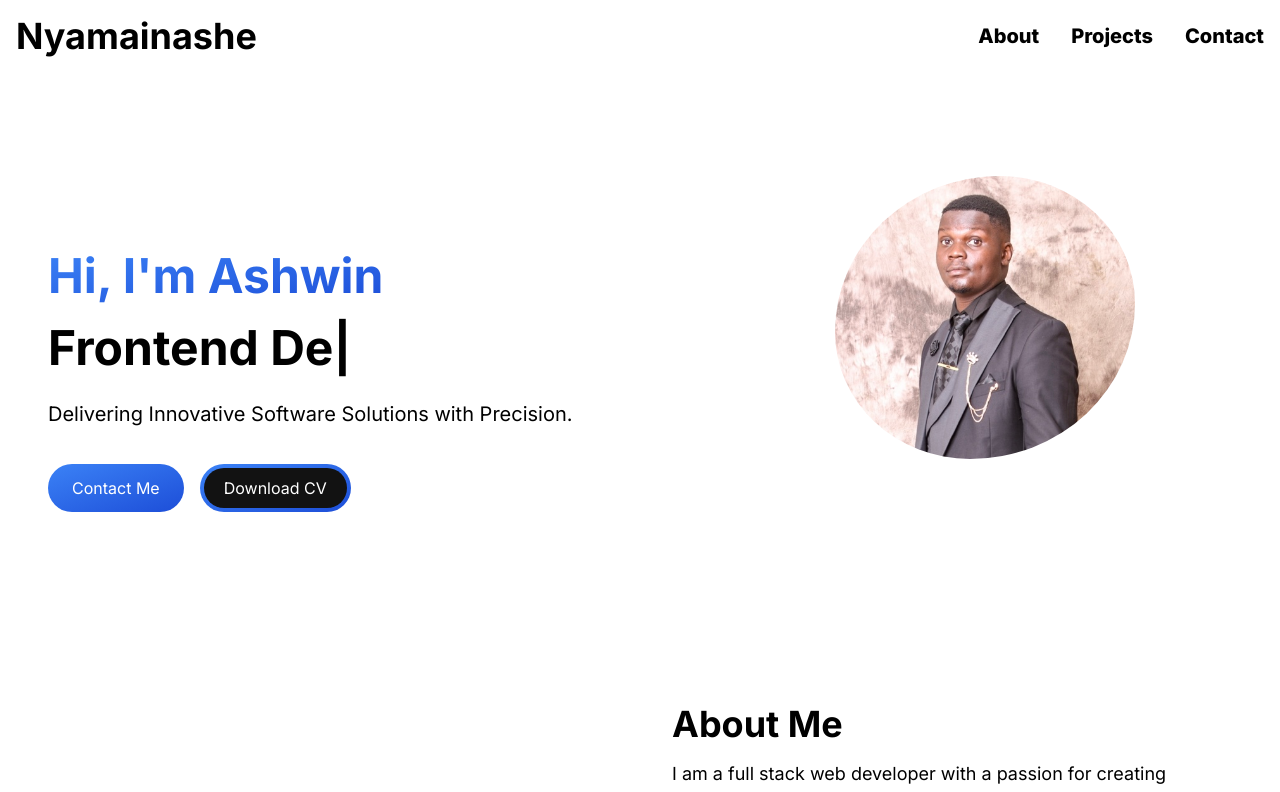
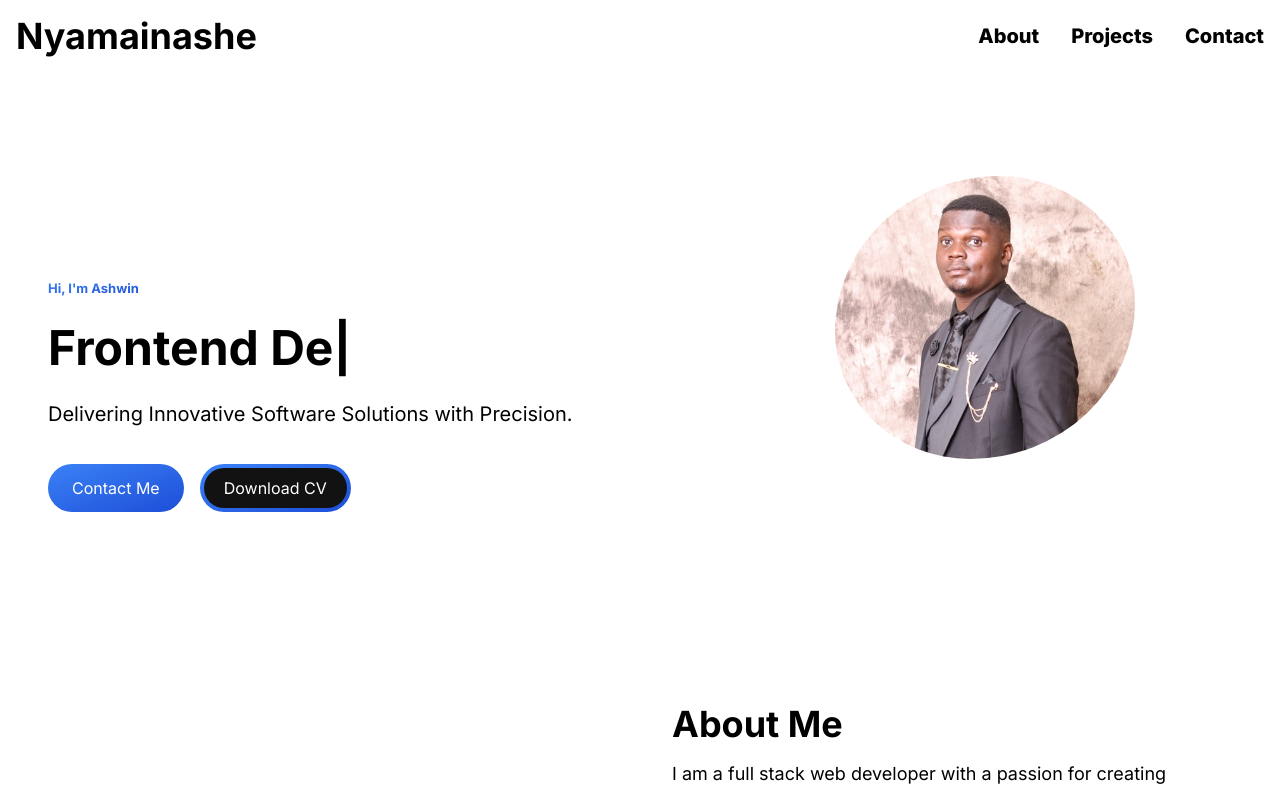
Before and after one commit to Ashwin2926/portfolio-nextjs, a Next.js app: page /portfolio-nextjs/ in a window 1280 px wide. Shown: the top 792 px of the page. Built offline with nearby package versions, Linux system fonts and the light colour scheme.

Commit message:
commit media query

```diff
--- a/src/app/components/HeroSection.jsx
+++ b/src/app/components/HeroSection.jsx
@@ -16,7 +16,7 @@ const HeroSection = () => {
           className="col-span-8 place-self-center text-center sm:text-left justify-self-start"
         >
           <h1 className="text-black font-bold mb-4 text-4xl sm:text-5xl lg:leading-normal  ">
-            <span className="text-transparent font-bold bg-clip-text bg-gradient-to-br from-blue-500 to-blue-700">
+            <span className=" reduce text-transparent font-bold bg-clip-text bg-gradient-to-br from-blue-500 to-blue-700">
               Hi, I&apos;m Ashwin {" "}
             </span>
             <br></br>
--- a/src/app/globals.css
+++ b/src/app/globals.css
@@ -568,11 +568,17 @@ video {
   .container {
     max-width: 640px;
   }
+  .reduce{
+    font-size: small;
+  }
 }
 @media (min-width: 768px) {
 
   .container {
     max-width: 768px;
+  }
+  .reduce{
+    font-size: small;
   }
 }
 @media (min-width: 1024px) {
```
